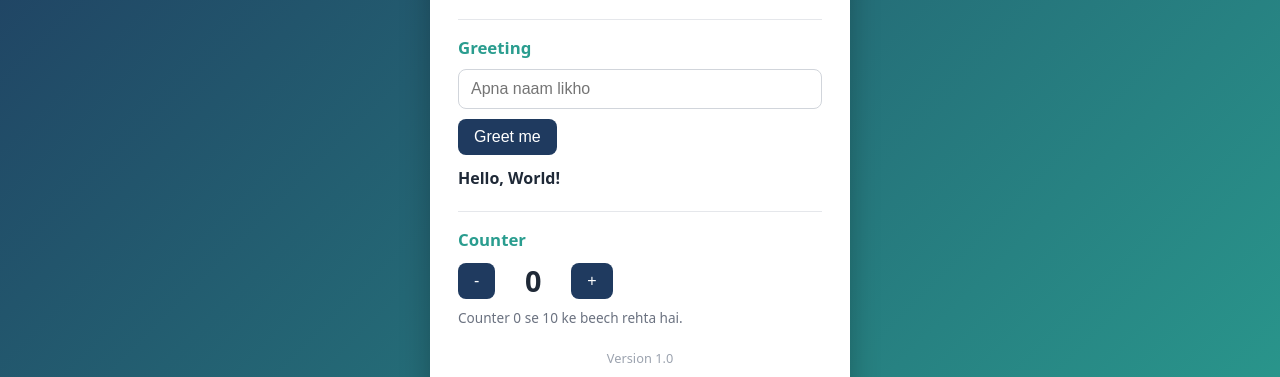
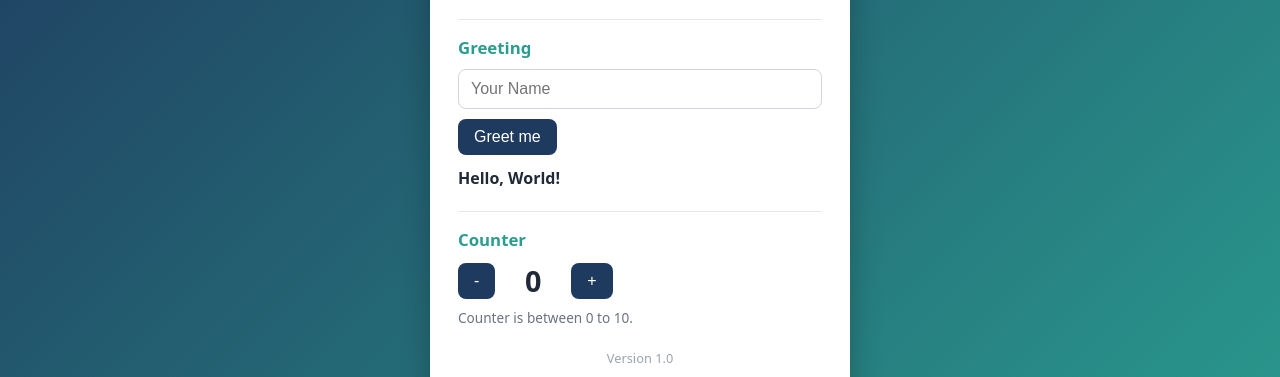
Before and after one commit to FariaSajid/Practice-CI-CD, a website with bundled scripts: page public/index.html in a window 1280 px wide. Shown: the part 248-625 px from the top of the page. Built offline with nearby package versions, Linux system fonts and the light colour scheme.

Commit message:
Some Amendments

```diff
--- a/public/index.html
+++ b/public/index.html
@@ -13,7 +13,7 @@
 
       <section class="section">
         <h2>Greeting</h2>
-        <input id="name-input" type="text" placeholder="Apna naam likho" />
+        <input id="name-input" type="text" placeholder="Your Name" />
         <button id="greet-btn">Greet me</button>
         <p id="greeting" class="output">Hello, World!</p>
       </section>
@@ -25,7 +25,7 @@
           <span id="count">0</span>
           <button id="inc-btn" aria-label="Increase">+</button>
         </div>
-        <p class="hint">Counter 0 se 10 ke beech rehta hai.</p>
+        <p class="hint">Counter is between 0 to 10.</p>
       </section>
 
       <footer>Version 1.0</footer>
```
Also changed, not shown: 1 other file.
